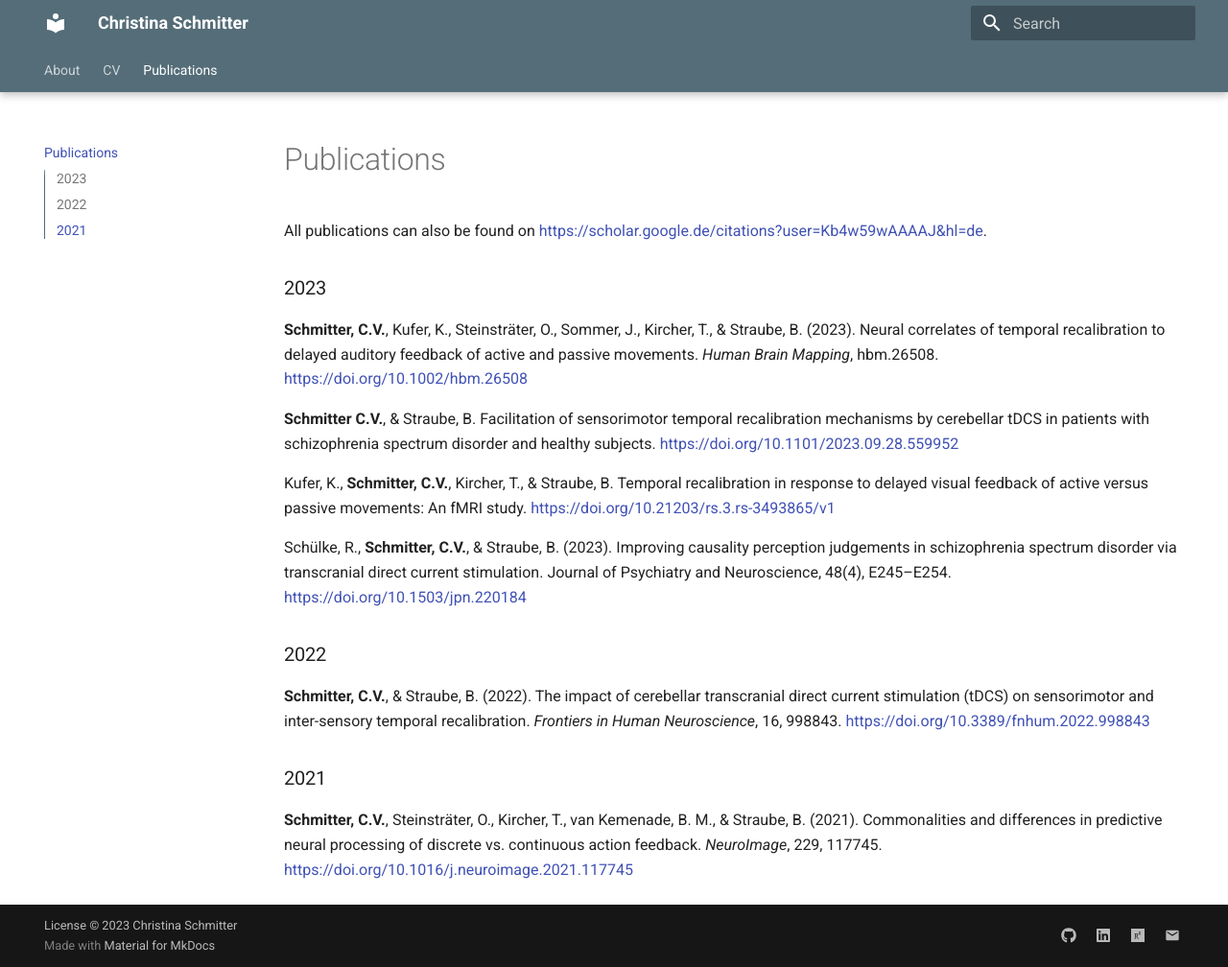
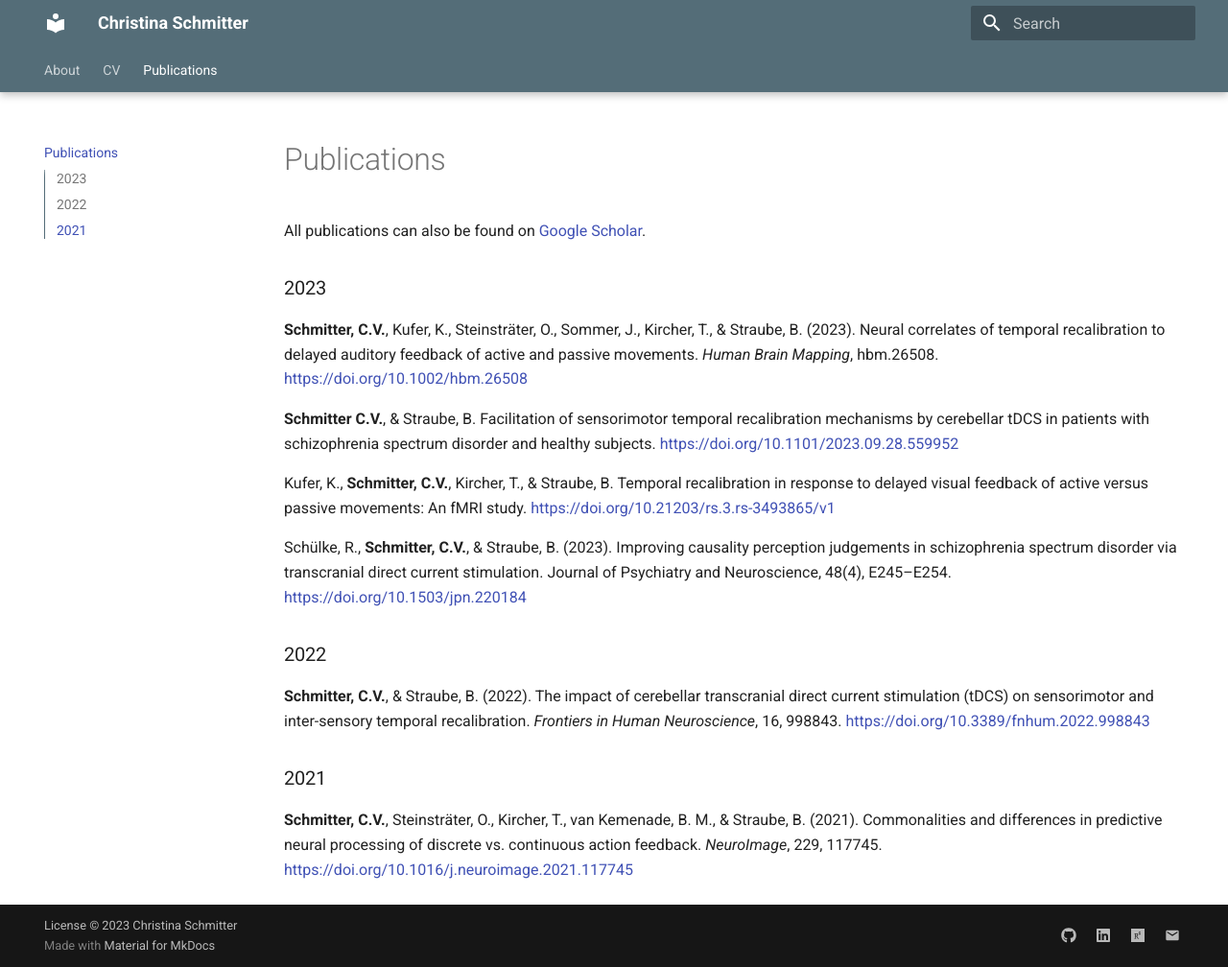
Before and after one commit to ChristinaSchmitter/website, an MkDocs documentation site: the page built from docs/publications.md, in a window 1280 px wide and 1008 px high. Shown: the whole window at 96% size. Built offline with MkDocs 1.6.1 and Material for MkDocs 9.7.7, drawn with Linux system fonts in a browser that asks for light colours; the version menu is left out; some of the changed lines change nothing that is shown.

Commit message:
updated publications

```diff
--- a/docs/publications.md
+++ b/docs/publications.md
@@ -1,6 +1,6 @@
 # Publications
 
-All publications can also be found on [https://scholar.google.de/citations?user=Kb4w59wAAAAJ&hl=de](Google Scholar).
+All publications can also be found on [Google Scholar](https://scholar.google.de/citations?user=Kb4w59wAAAAJ&hl=de).
 
 ### 2023
 
```
